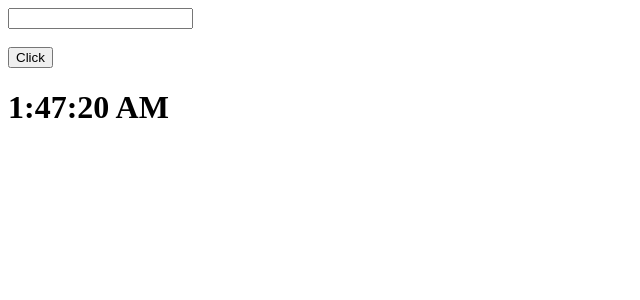
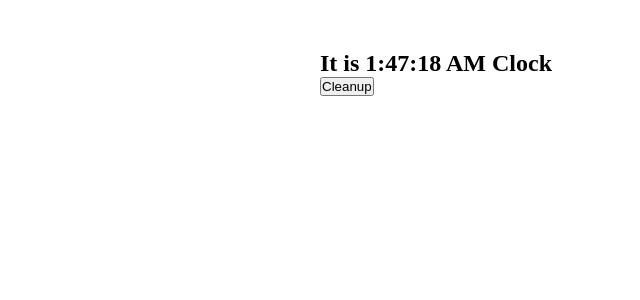
Before and after one commit to BDDesigner/react-hook, a React (Create React App) app: page / in a window 1280 px wide. Shown: the top 300 px of the page, without its empty margins (0-640 px from the left). Built offline with nearby package versions, Linux system fonts and the light colour scheme.

Commit message:
use-ref source code push

```diff
--- /dev/null
+++ b/src/App.css
@@ -0,0 +1,8 @@
+*{
+    margin: 0;
+    padding: 0;
+}
+.App{
+    margin: 50px auto;
+    width: 50%;
+}
--- a/src/components/App.js
+++ b/src/components/App.js
@@ -1,11 +1,12 @@
-import React from 'react'
-import Mycomponent from './Mycomponent'
+import React from 'react';
+import '../App.css';
+import Time from './Time';
 
 const App = () => {
 
   return (
-    <div>
-      <Mycomponent />
+    <div className="App">
+      <Time />
     </div>
   )
 }
--- a/src/components/Mycomponent.js
+++ /dev/null
@@ -1,39 +0,0 @@
-import React, { useEffect, useState } from 'react'
-
-const Mycomponent = () => {
-    const [count, setCount] = useState(0);
-    const [text, setText] = useState('');
-    const [date, setDate] = useState(new Date());
-
-    const addClick = () => {
-        setCount(count + 1);
-    }
-
-    useEffect(() =>{
-        console.log('useEffect rendering');
-        document.title = `Click ${count} Times`;
-    }, [count]);
-
-    const trick = () => {
-        setDate(new Date());
-    }
-
-    useEffect(() =>{
-        console.log('date render');
-        const intervel = setInterval(trick, 1000);
-
-        return () => {
-            clearInterval(intervel);
-        }
-    }, []);
-
-    return (
-        <div>
-            <input type="text" value={text} onChange={(e) =>setText(e.target.value)} /> <br/> <br/>
-            <button type="button" onClick={addClick}>Click</button>
-            <h1> {date.toLocaleTimeString()}</h1>
-        </div>
-    )
-}
-
-export default Mycomponent
--- /dev/null
+++ b/src/components/Time.js
@@ -0,0 +1,26 @@
+import React, { useEffect, useRef, useState } from 'react';
+
+const Time = () => {
+    const [date, setDate]= useState(new Date());
+
+    const buttonRef = useRef();
+    const updateTime =() => {
+        setDate(new Date());
+    }
+
+    useEffect(()=>{
+        buttonRef.current = setInterval(updateTime, 1000);
+        return ()=>{
+            clearInterval(buttonRef.current);
+        }
+    }, []);
+
+    return (
+        <div>
+            <h2>It is {date.toLocaleTimeString()} Clock</h2>
+            <button type="button" onClick={() =>clearInterval(buttonRef.current)}>Cleanup</button>
+        </div>
+    )
+}
+
+export default Time
```
Also changed, not shown: src/components/Form.js (added, +19 -0 lines), src/components/Form2.js (added, +20 -0 lines), src/components/Input.js (added, +11 -0 lines).
